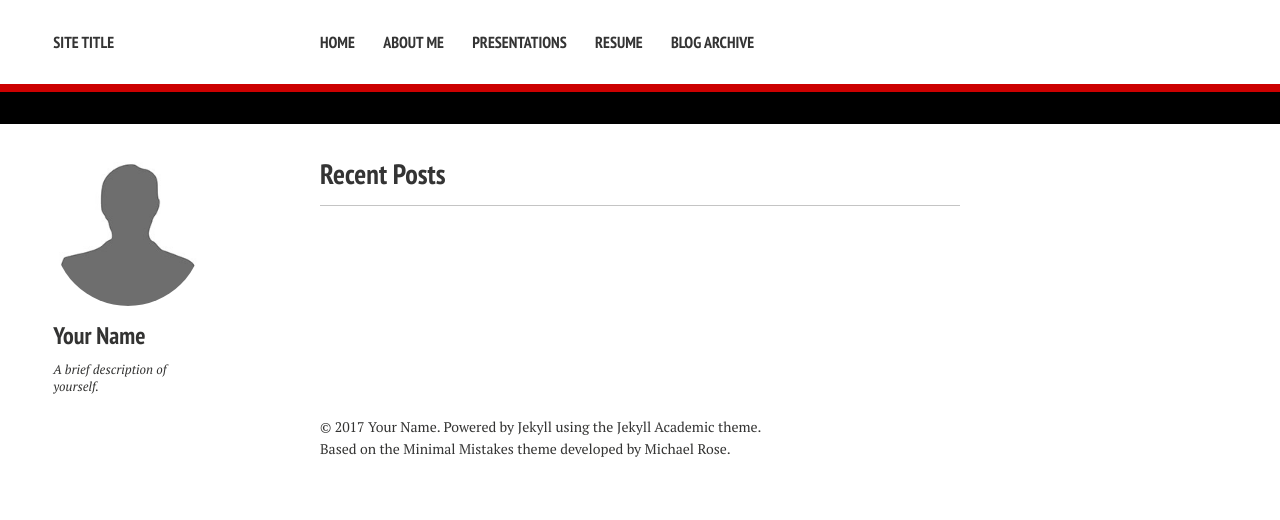
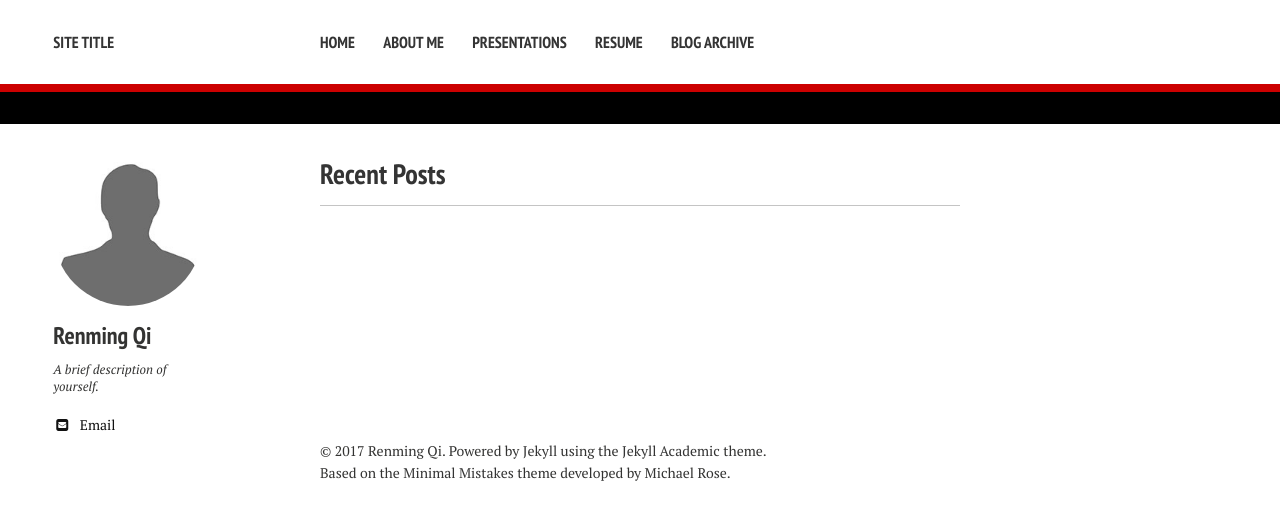
Before and after one commit to renmingqi/renmingqi.github.io, a Jekyll site: the page built from index.md, in a window 1280 px wide. Shown: the top 520 px of the page. Built offline with Jekyll 4.4.1, drawn with Linux system fonts in a browser that asks for light colours; nearby versions of some CDN libraries.

Commit message:
change the name and url

```diff
--- a/_config.yml
+++ b/_config.yml
@@ -4,13 +4,13 @@ title:            Site Title
 locale:           en_US
 logo:
 # If using a Github User page (i.e. username.github.io) to host your site, delete the default url that is below.
-url: http://ncsu-libraries.github.io/jekyll-academic
+#url: http://ncsu-libraries.github.io/jekyll-academic
 # Enter the following platform usernames if you would like for them to appear on your site.
 owner:
-  name: Your Name
+  name: Renming Qi
   avatar: bio-photo.jpg
   bio: "A brief description of yourself."
-  email: #emailaddress
+  email: rmqi@live.com
   disqus-shortname:
   twitter: #username
   facebook: #username
```
